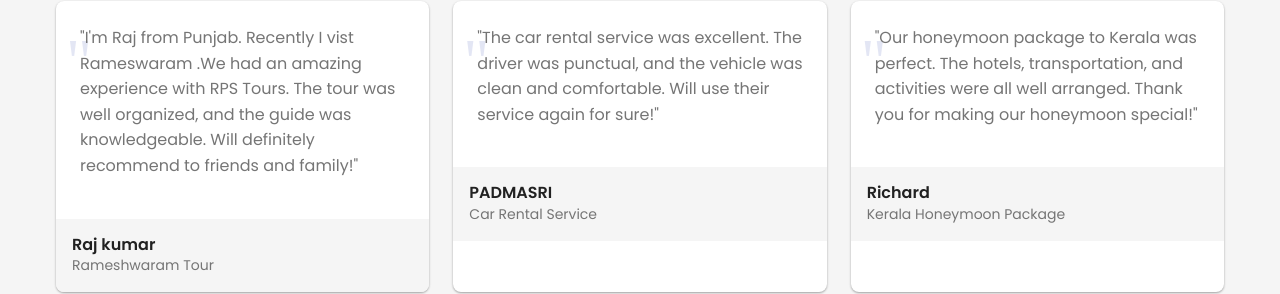
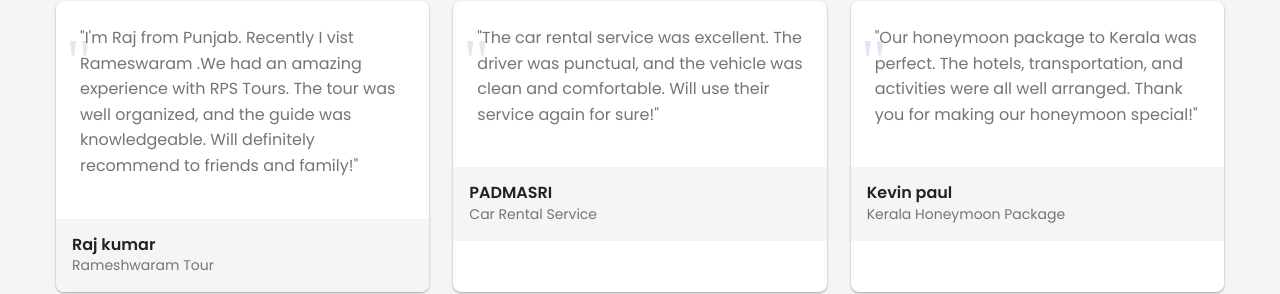
Before and after one commit to Lumora-KR/rps-client, a React (Vite) app: page / in a window 1280 px wide. Shown: the part 3949-4243 px from the top of the page. Built offline with nearby package versions, Linux system fonts and the light colour scheme.

Commit message:
checked updated

```diff
--- a/src/pages/Home/Home.jsx
+++ b/src/pages/Home/Home.jsx
@@ -542,7 +542,7 @@ const Home = () => {
                       alt="Robert Johnson"
                     /> */}
                     <div className="author-info">
-                      <h4>Richard</h4>
+                      <h4>Kevin paul </h4>
                       <p>Kerala Honeymoon Package</p>
                     </div>
                   </div>
```
